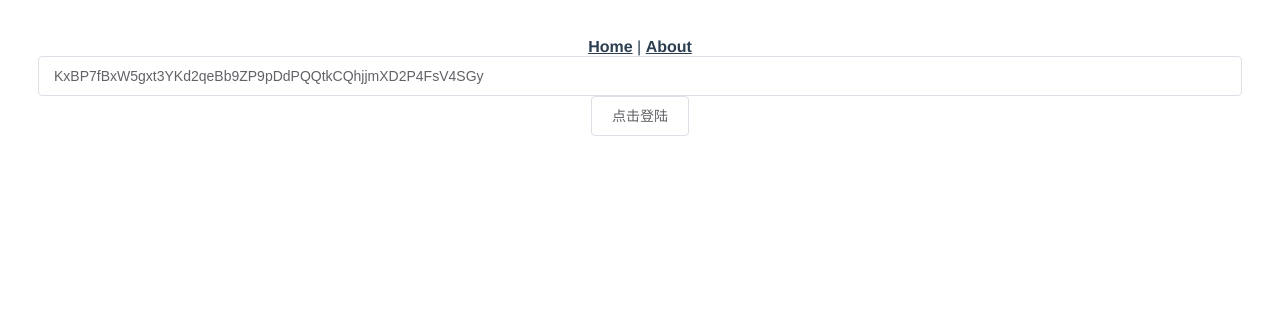
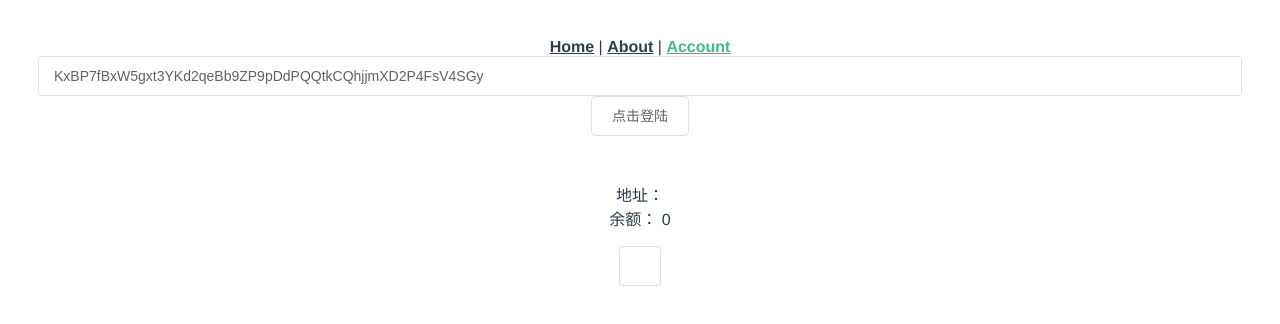
Before and after one commit to 919603023/Vue-Website--BasicCode, a Vue app: page /account in a window 1280 px wide. Before the commit this address had no page. Shown: the top 324 px of the page. Built offline with nearby package versions, Linux system fonts and the light colour scheme.

Commit message:
实现了 登陆和查询余额

```diff
--- a/src/App.vue
+++ b/src/App.vue
@@ -1,7 +1,8 @@
 <template>
   <div id="nav">
     <router-link to="/">Home</router-link> |
-    <router-link to="/about">About</router-link>
+    <router-link to="/about">About</router-link> |
+    <router-link to="/account">Account</router-link>
     <logon></logon>
   </div>
   <router-view/>
--- a/src/router/index.js
+++ b/src/router/index.js
@@ -1,6 +1,6 @@
 import { createRouter, createWebHistory } from 'vue-router'
 import Home from '../views/Home.vue'
-
+import account from "@/views/account";
 const routes = [
   {
     path: '/',
@@ -16,7 +16,13 @@ const routes = [
     component: function () {
       return import(/* webpackChunkName: "about" */ '../views/About.vue')
     }
+  },
+  {
+    path: '/account',
+    name: 'Account',
+    component: account
   }
+
 ]
 
 const router = createRouter({
--- a/src/store/index.js
+++ b/src/store/index.js
@@ -66,6 +66,9 @@ export default createStore({
     },
     setUserAddress(state,address){
       state.user.address = address;
+    },
+    setUserBalance(state,balance){
+      state.user.balance = balance
     }
 
   },
--- a/src/tools/ajax.js
+++ b/src/tools/ajax.js
@@ -1,16 +1,25 @@
 import axios from 'axios'
 
 import qs from 'qs'
-let portUrl = "https://api.sugarchain.org/info";
+
+let portUrl = "https://api.sugarchain.org/";
+//请求当前链信息
 export const getChainInfo = (callback) =>{
-    let url = portUrl;
+    let url = portUrl + "info";
     axios.get(url).then(data => {
 
         callback && callback(data.data)
     })
 
 }
+//请求 一个地址的余额
+export const getBalance = (address,callback) =>{
+    let url = portUrl + "balance" + "/" + address
+    axios.get(url).then(data => {
 
+        callback && callback(data.data)
+    })
+}
 // 发送登陆请求 SendLogin
 // 请求头为：
 // 返回体为： {
--- a/src/views/account.vue
+++ b/src/views/account.vue
@@ -1,10 +1,55 @@
 <template>
-
+  <div>
+    <div>
+      <p>
+        地址： {{user.address}}
+        <br>
+        余额： {{user.balance}}
+      </p>
+    </div>
+    <p>
+      <el-button @click="click"></el-button>
+    </p>
+  </div>
 </template>
 
 <script>
+import { mapState } from 'vuex'
+import {getBalance} from '../tools/ajax.js'
 export default {
-  name: "account"
+  name: "account",
+  data(){
+    return{
+
+    }
+  },
+  computed: mapState([
+    'user',
+    'networkConfigs'
+  ]),
+  methods: {
+    click() {
+      if (this.user.address === "")
+      {
+        return
+      }
+      let that;
+      that = this
+        getBalance(this.user.address,function (data){
+
+        console.log(data)
+          if (data.error == null){
+            //返回无错
+            let balance = Number(data.result.balance) / Math.pow(10, 8)
+            that.$store.commit('setUserBalance',balance)
+          }
+      })
+
+      // this.$store.commit('increment')
+    }
+
+  }
+
 }
 </script>
 
```
